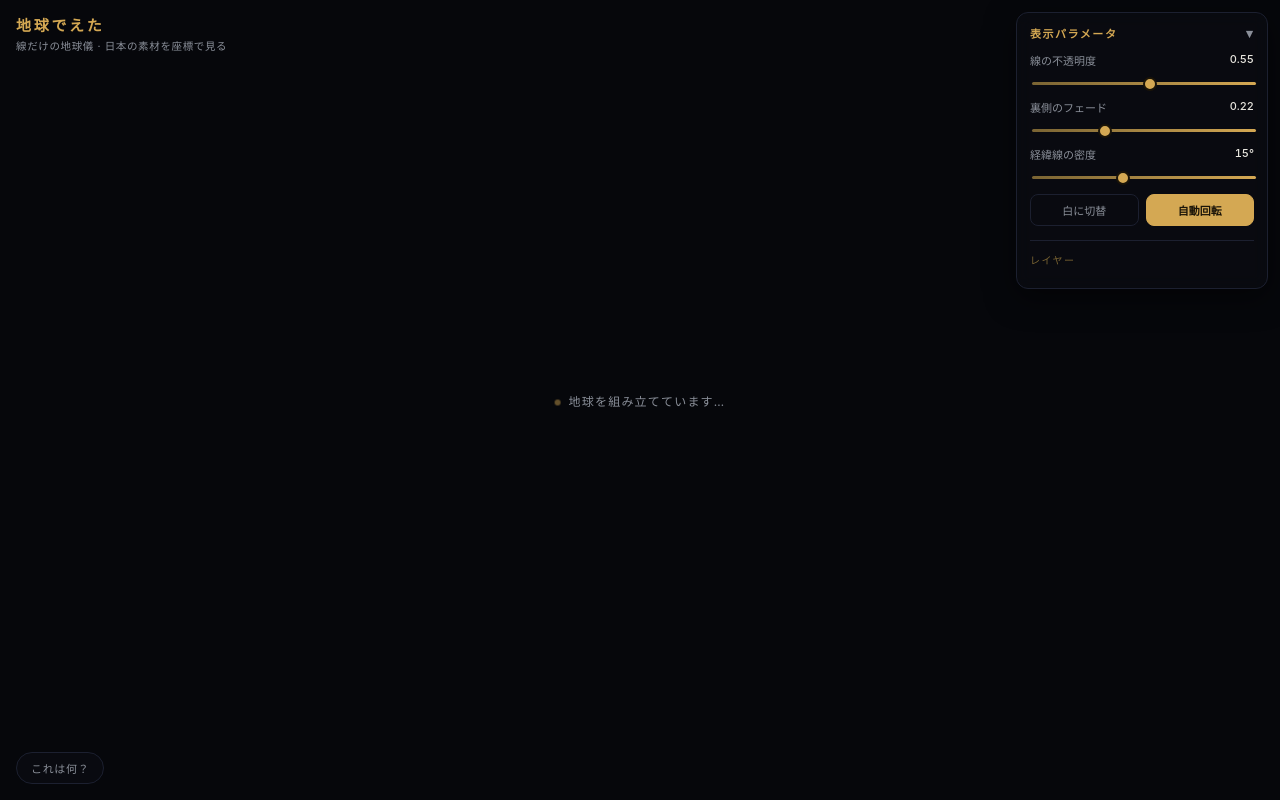
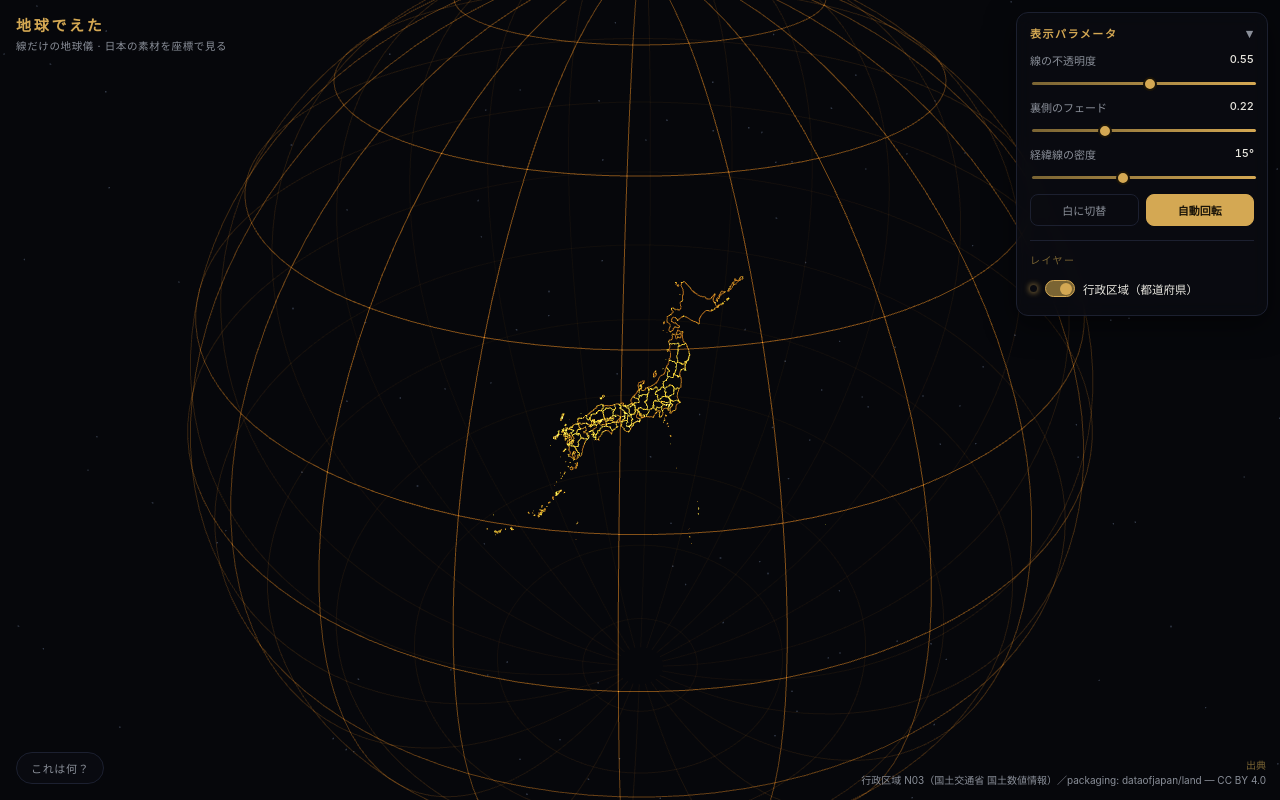
Before and after one commit to osakenpiro/chikyu-de-eta, a plain HTML site: page index.html in a window 1280 px wide. Drawn offline with Linux system fonts and the light colour scheme; animation ran at ten frames a second.

Commit message:
fix: restore full index.html + README (mount-truncation repair)

```diff
--- a/index.html
+++ b/index.html
@@ -311,4 +311,64 @@ function credits(){
 }
 
 function applyColor(){ const w=settings.white;
-  allMats.forEach(m=> m.uniforms.uColor.value.copy(w?WHITE:m.userData
+  allMats.forEach(m=> m.uniforms.uColor.value.copy(w?WHITE:m.userData.base));
+  $('#tColor').textContent = w?'金に切替':'白に切替';
+}
+function applyOpacity(){ allMats.forEach(m=> m.uniforms.uOpacity.value = Math.min(1, settings.opacity*m.userData.opMul)); }
+function applyFade(){ allMats.forEach(m=> m.uniforms.uBackFade.value = settings.fade); }
+
+function labels(){ $('#vOpacity').textContent=settings.opacity.toFixed(2);
+  $('#vFade').textContent=settings.fade.toFixed(2); $('#vGrid').textContent=settings.grid+'°'; }
+
+$('#opacity').value=settings.opacity; $('#fade').value=settings.fade; $('#grid').value=settings.grid; labels();
+$('#opacity').addEventListener('input',e=>{ settings.opacity=+e.target.value; applyOpacity(); labels(); save(); });
+$('#fade').addEventListener('input',e=>{ settings.fade=+e.target.value; applyFade(); labels(); save(); });
+$('#grid').addEventListener('input',e=>{ settings.grid=+e.target.value; labels(); });
+$('#grid').addEventListener('change',()=>{ buildGraticule(settings.grid); save(); });
+$('#tColor').addEventListener('click',()=>{ settings.white=!settings.white; applyColor(); save(); });
+const rotBtn=$('#tRotate'); rotBtn.classList.toggle('on',settings.rotate);
+rotBtn.addEventListener('click',()=>{ settings.rotate=!settings.rotate; controls.autoRotate=settings.rotate; rotBtn.classList.toggle('on',settings.rotate); save(); });
+$('#panelHead').addEventListener('click',()=>$('#panel').classList.toggle('collapsed'));
+$('#aboutBtn').addEventListener('click',()=>$('#about').classList.add('show'));
+$('#aboutX').addEventListener('click',()=>$('#about').classList.remove('show'));
+$('#about').addEventListener('click',e=>{ if(e.target.id==='about') $('#about').classList.remove('show'); });
+applyColor();
+
+addEventListener('resize',()=>{ camera.aspect=innerWidth/innerHeight; camera.updateProjectionMatrix(); renderer.setSize(innerWidth,innerHeight); },{passive:true});
+
+function tick(){ controls.update();
+  const cp=camera.position; allMats.forEach(m=> m.uniforms.uCamPos.value.copy(cp));
+  renderer.render(scene,camera); requestAnimationFrame(tick); }
+tick();
+
+// ---- load manifest + layers ----
+fetch('data/layers.json').then(r=>{ if(!r.ok) throw new Error('layers.json '+r.status); return r.json(); })
+  .then(cfg=>{
+    const layers=(cfg.layers||[]);
+    return layers.reduce((chain,l)=> chain.then(()=>loadLayer(l)), Promise.resolve())
+      .then(()=>{ layerUI(); credits(); statusEl.style.display='none';
+        console.log('[chikyu-de-eta] ready:', Object.keys(reg).length, 'layers'); });
+  })
+  .catch(err=>{ console.error('[chikyu-de-eta] manifest failed', err);
+    statusEl.innerHTML='経緯線は表示中。レイヤー定義の読込に失敗しました（'+err.message+'）。'; });
+
+function loadLayer(l){
+  if(settings.layers[l.id]===undefined) settings.layers[l.id] = l.enabled!==false;
+  return fetch(l.file).then(r=>{ if(!r.ok) throw new Error(l.id+' '+r.status); return r.json(); })
+    .then(gj=>{
+      const opMul=l.opacityMul!=null?l.opacityMul:1;
+      let built, mat;
+      if(l.kind==='point'){ mat=makePointMat(l.color, opMul, l.size!=null?l.size:2.4); built=buildPointLayer(gj,l,mat); }
+      else { mat=makeLineMat(l.color, opMul); built=buildLineLayer(gj,l,mat); }
+      allMats.push(mat);
+      built.obj.visible = !!settings.layers[l.id];
+      scene.add(built.obj);
+      reg[l.id]={cfg:l, obj:built.obj, mat};
+      if(settings.white) mat.uniforms.uColor.value.copy(WHITE);
+      console.log('[chikyu-de-eta] layer', l.id, 'loaded:', built.count, l.kind==='point'?'points':'segments');
+    })
+    .catch(e=>{ console.error('[chikyu-de-eta] layer failed', l.id, e); });
+}
+</script>
+</body>
+</html>
```
Also changed, not shown: 1 other file.
